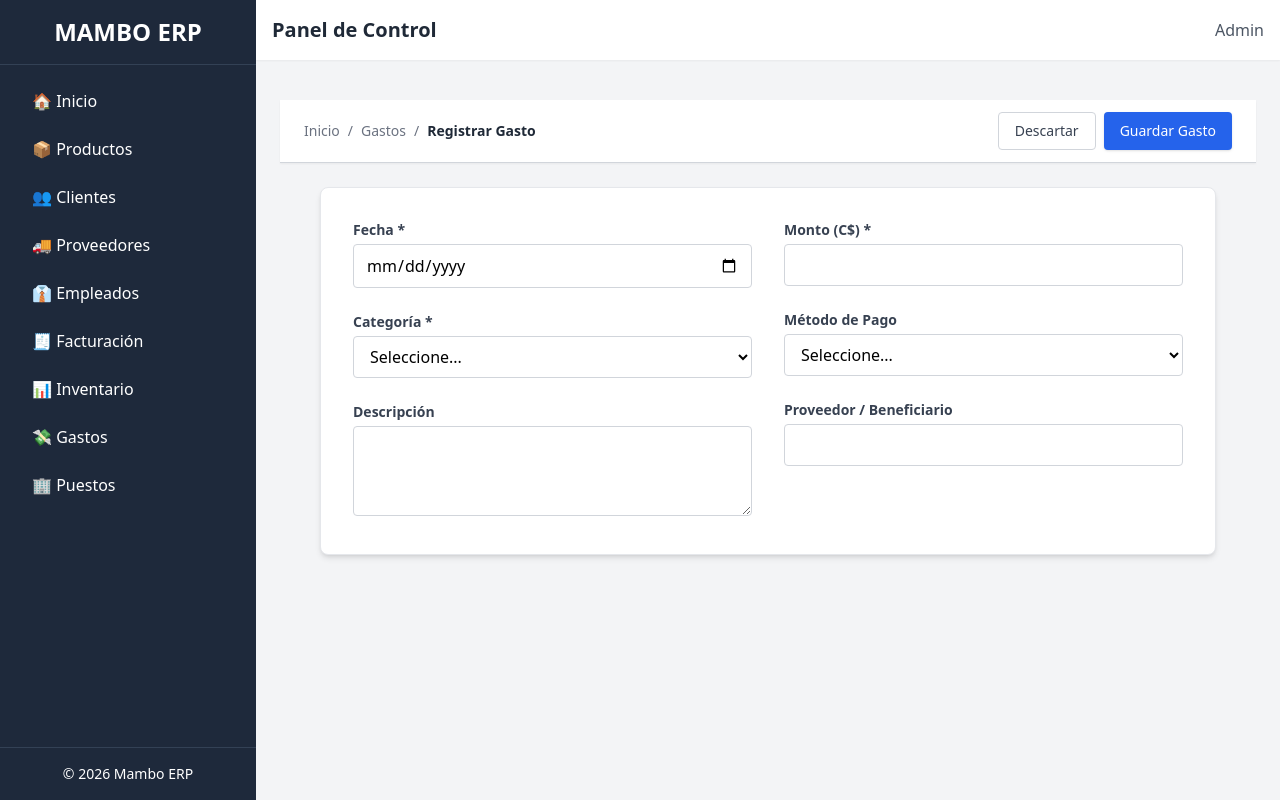
After one commit to nmoreira0134-gif/ERP_Ferreteria_Pro, a Flask app: page /gastos/crear in a window 1280 px wide. The commit adds this page. Run offline with Flask 3, Linux system fonts and the light colour scheme; some libraries are stand-ins or nearby versions.

Commit message:
Actualizacion 17 Nov 12:44 pm Ferreteria Bd

```diff
--- a/routes/gastos.py
+++ b/routes/gastos.py
@@ -1,16 +1,48 @@
-from flask import Blueprint, render_template
-from models import Gasto
+from flask import Blueprint, render_template, request, redirect, url_for, flash
+from models import db, Gasto
+from datetime import datetime
+import traceback
 
-# AQUI ESTABA EL ERROR: Faltaba el url_prefix
 bp_gastos = Blueprint('gastos', __name__, url_prefix='/gastos')
 
 @bp_gastos.route('/')
 def lista():
     try:
-        # SQLAlchemy hace la consulta mágicamente sin escribir SQL
+        # Consulta con SQLAlchemy
         gastos = Gasto.query.order_by(Gasto.Fecha.desc()).all()
         return render_template('gastos/lista.html', gastos=gastos)
     except Exception as e:
-        import traceback
         traceback.print_exc()
         return f"Error en la base de datos: {e}"
+
+@bp_gastos.route('/crear', methods=['GET', 'POST'])
+def crear():
+    if request.method == 'POST':
+        try:
+            # Capturamos los datos del formulario
+            fecha_str = request.form.get('fecha')
+            fecha_obj = datetime.strptime(fecha_str, '%Y-%m-%d') if fecha_str else datetime.now()
+
+            monto = float(request.form['monto'])
+
+            nuevo_gasto = Gasto(
+                Fecha=fecha_obj,
+                Categoria=request.form['categoria'],
+                Descripcion=request.form.get('descripcion', ''),
+                Monto=monto,
+                MetodoPago=request.form.get('metodo_pago', ''),
+                Proveedor=request.form.get('proveedor', ''),
+                UsuarioRegistro='Admin' # O el usuario de la sesión
+            )
+
+            db.session.add(nuevo_gasto)
+            db.session.commit()
+            flash('Gasto registrado exitosamente.', 'success')
+            return redirect(url_for('gastos.lista'))
+
+        except Exception as e:
+            db.session.rollback()
+            traceback.print_exc()
+            flash(f"Error al guardar el gasto: {str(e)}", "danger")
+
+    return render_template('gastos/form.html')
--- /dev/null
+++ b/templates/gastos/form.html
@@ -0,0 +1,79 @@
+{% extends "base.html" %}
+
+{% block content %}
+<div class="bg-white border-b border-gray-300 px-6 py-3 flex justify-between items-center shadow-sm mb-6">
+    <div class="flex items-center text-sm text-gray-500">
+        <a href="/" class="hover:text-blue-600">Inicio</a>
+        <span class="mx-2">/</span>
+        <a href="{{ url_for('gastos.lista') }}" class="hover:text-blue-600">Gastos</a>
+        <span class="mx-2">/</span>
+        <span class="font-bold text-gray-800">Registrar Gasto</span>
+    </div>
+    <div class="flex space-x-2">
+        <a href="{{ url_for('gastos.lista') }}" class="px-4 py-2 text-sm font-medium text-gray-700 bg-white border border-gray-300 rounded hover:bg-gray-50">Descartar</a>
+        <button type="submit" form="form-gasto" class="px-4 py-2 text-sm font-medium text-white bg-blue-600 rounded hover:bg-blue-700 shadow">Guardar Gasto</button>
+    </div>
+</div>
+
+<div class="max-w-4xl mx-auto bg-white p-8 rounded-lg shadow-md border border-gray-200">
+    {% with messages = get_flashed_messages(with_categories=true) %}
+        {% if messages %}
+            {% for category, message in messages %}
+                <div class="mb-4 p-3 rounded {{ 'bg-green-100 text-green-800' if category == 'success' else 'bg-red-100 text-red-800' }}">{{ message }}</div>
+            {% endfor %}
+        {% endif %}
+    {% endwith %}
+
+    <form id="form-gasto" method="POST" action="{{ url_for('gastos.crear') }}">
+        <div class="grid grid-cols-1 md:grid-cols-2 gap-8">
+
+            <!-- COLUMNA IZQUIERDA -->
+            <div class="space-y-6">
+                <div>
+                    <label class="block text-sm font-bold text-gray-700 mb-1">Fecha *</label>
+                    <input type="date" name="fecha" required class="w-full px-3 py-2 border border-gray-300 rounded focus:outline-none focus:border-blue-500 focus:ring-1 focus:ring-blue-500">
+                </div>
+                <div>
+                    <label class="block text-sm font-bold text-gray-700 mb-1">Categoría *</label>
+                    <select name="categoria" required class="w-full px-3 py-2 border border-gray-300 rounded focus:outline-none focus:border-blue-500 focus:ring-1 focus:ring-blue-500 bg-white">
+                        <option value="">Seleccione...</option>
+                        <option value="Servicios Básicos">Servicios Básicos (Luz, Agua)</option>
+                        <option value="Insumos">Insumos / Papelería</option>
+                        <option value="Combustible">Combustible</option>
+                        <option value="Transporte">Transporte</option>
+                        <option value="Mantenimiento">Mantenimiento</option>
+                        <option value="Planilla">Planilla</option>
+                        <option value="Otros">Otros</option>
+                    </select>
+                </div>
+                <div>
+                    <label class="block text-sm font-bold text-gray-700 mb-1">Descripción</label>
+                    <textarea name="descripcion" rows="3" class="w-full px-3 py-2 border border-gray-300 rounded focus:outline-none focus:border-blue-500 focus:ring-1 focus:ring-blue-500"></textarea>
+                </div>
+            </div>
+
+            <!-- COLUMNA DERECHA -->
+            <div class="space-y-6">
+                <div>
+                    <label class="block text-sm font-bold text-gray-700 mb-1">Monto (C$) *</label>
+                    <input type="number" step="0.01" name="monto" required class="w-full px-3 py-2 border border-gray-300 rounded focus:outline-none focus:border-blue-500 focus:ring-1 focus:ring-blue-500">
+                </div>
+                <div>
+                    <label class="block text-sm font-bold text-gray-700 mb-1">Método de Pago</label>
+                    <select name="metodo_pago" class="w-full px-3 py-2 border border-gray-300 rounded focus:outline-none focus:border-blue-500 focus:ring-1 focus:ring-blue-500 bg-white">
+                        <option value="">Seleccione...</option>
+                        <option value="Efectivo">Efectivo</option>
+                        <option value="Transferencia">Transferencia</option>
+                        <option value="Tarjeta">Tarjeta</option>
+                        <option value="Cheque">Cheque</option>
+                    </select>
+                </div>
+                <div>
+                    <label class="block text-sm font-bold text-gray-700 mb-1">Proveedor / Beneficiario</label>
+                    <input type="text" name="proveedor" class="w-full px-3 py-2 border border-gray-300 rounded focus:outline-none focus:border-blue-500 focus:ring-1 focus:ring-blue-500">
+                </div>
+            </div>
+        </div>
+    </form>
+</div>
+{% endblock %}
--- a/templates/puestos/form.html
+++ b/templates/puestos/form.html
@@ -24,7 +24,8 @@
         {% endif %}
     {% endwith %}
 
-    <form id="form-puesto" method="POST" action="{{ url_for('puestos.nuevo') }}">
+    <!-- Aquí corregimos la ruta a puestos.crear -->
+    <form id="form-puesto" method="POST" action="{{ url_for('puestos.crear') }}">
         <div class="grid grid-cols-1 md:grid-cols-2 gap-8">
             <div class="space-y-6">
                 <div>
--- a/templates/puestos/lista.html
+++ b/templates/puestos/lista.html
@@ -3,6 +3,7 @@
 {% block content %}
 <div class="flex justify-between items-center mb-6">
     <h2 class="text-2xl font-bold text-gray-800">🏢 Catálogo de Puestos</h2>
+    <!-- Aquí corregimos la ruta a puestos.crear -->
     <a href="{{ url_for('puestos.crear') }}" class="bg-emerald-600 hover:bg-emerald-700 text-white px-4 py-2 rounded shadow transition-colors flex items-center gap-2">
         <svg class="w-5 h-5" fill="none" stroke="currentColor" viewBox="0 0 24 24"><path stroke-linecap="round" stroke-linejoin="round" stroke-width="2" d="M12 4v16m8-8H4"></path></svg>
         Nuevo Puesto
```
Also changed, not shown: templates/gastos/lista.html (+13 -3 lines).
